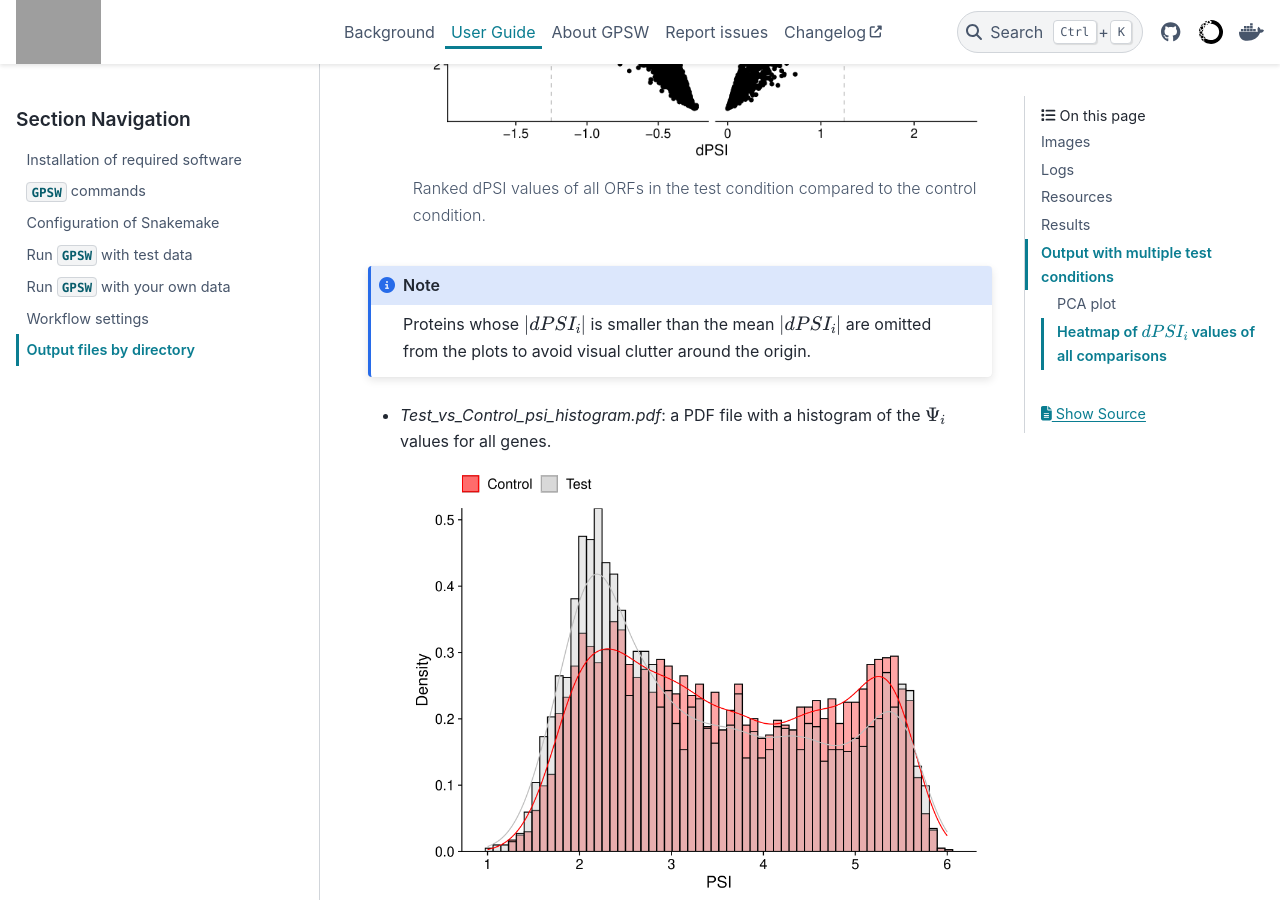
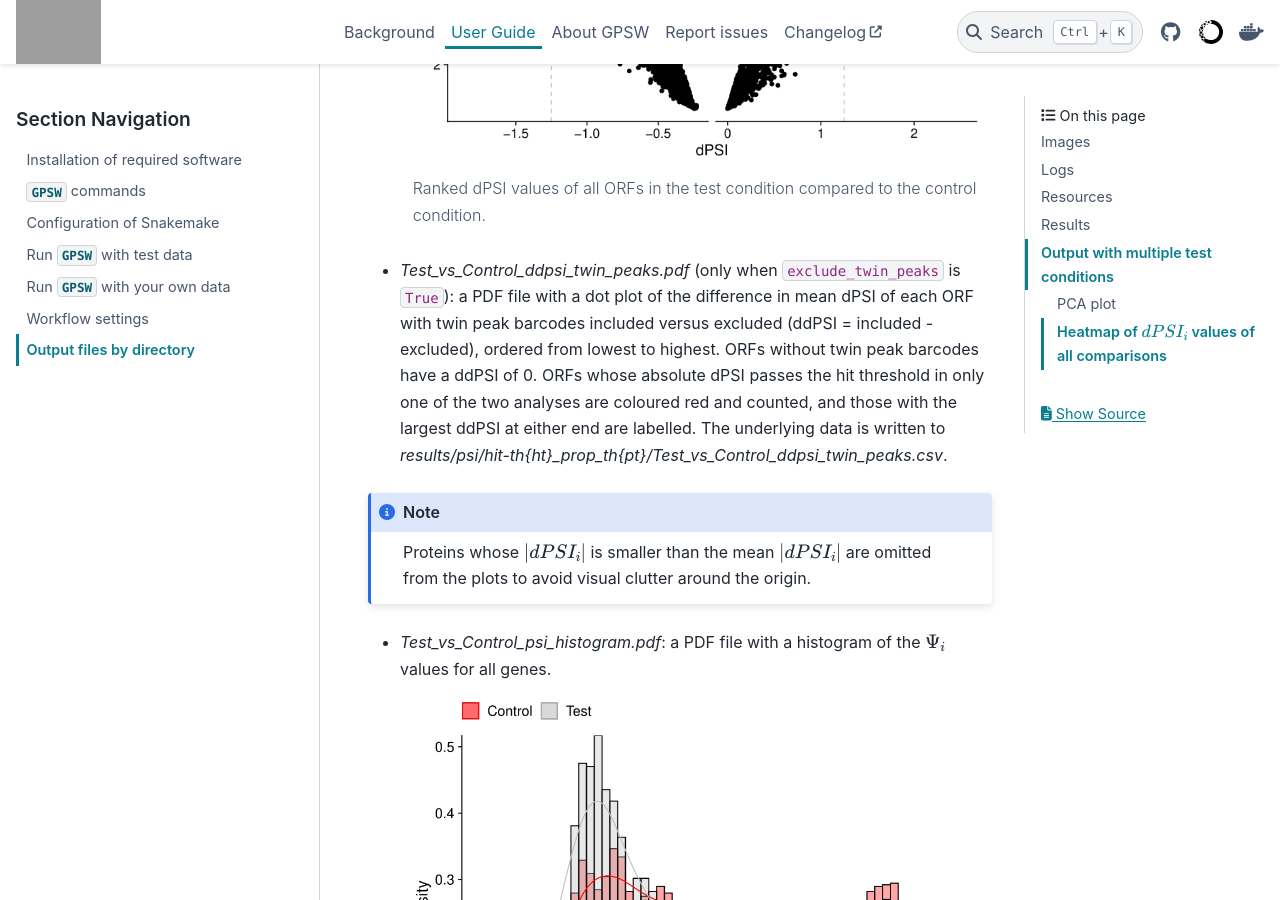
Before and after one commit to niekwit/gps-orfeome, a Sphinx documentation site: the page built from docs/output_files_by_directory.rst, in a window 1280 px wide and 900 px high, scrolled down 4343 px. Built offline with Sphinx 7.4.7 and the PyData theme 0.15.4, drawn with Linux system fonts in a browser that asks for light colours; grey boxes are pictures that could not be loaded.

Commit message:
added ddPSI plot

```diff
--- a/docs/output_files_by_directory.rst
+++ b/docs/output_files_by_directory.rst
@@ -79,6 +79,7 @@
       ├── plot_histograms
       │   └── hit-th1.25_prop_th0.4.log
       ├── plot_psi
+      │   ├── ddpsi_twin_peaks_hit-th1.25_prop_th0.4_Test_vs_Control.log
       │   ├── dpsi_rank_hit-th1.25_prop_th0.4.log
       │   └── hit-th1.25_prop_th0.4.log
       └── snakemake
@@ -146,6 +147,7 @@
       ├── psi
       │   └── hit-th1.25_prop_th0.4
       │       ├── Test_vs_Control_barcode.summary.csv
+      │       ├── Test_vs_Control_ddpsi_twin_peaks.csv
       │       └── Test_vs_Control_gene.summary.csv
       ├── psi_plots
       │   └── hit-th1.25_prop_th0.4
@@ -170,6 +172,7 @@
       │       │       ├── CHST9_IOH80001.pdf
       │       │       ├── SLC31A2_U13112.pdf
       │       │       └── XKR8_IOH14631.pdf
+      │       ├── Test_vs_Control_ddpsi_twin_peaks.pdf
       │       ├── Test_vs_Control_dpsi_histogram.pdf
       │       ├── Test_vs_Control_dpsi_rank.pdf
       │       ├── Test_vs_Control_dpsi_sd_histogram.pdf
@@ -471,6 +474,8 @@
 
      Ranked dPSI values of all ORFs in the test condition compared to the control condition.
 
+- `Test_vs_Control_ddpsi_twin_peaks.pdf` (only when ``exclude_twin_peaks`` is ``True``): a PDF file with a dot plot of the difference in mean dPSI of each ORF with twin peak barcodes included versus excluded (ddPSI = included - excluded), ordered from lowest to highest. ORFs without twin peak barcodes have a ddPSI of 0. ORFs whose absolute dPSI passes the hit threshold in only one of the two analyses are coloured red and counted, and those with the largest ddPSI at either end are labelled. The underlying data is written to `results/psi/hit-th{ht}_prop_th{pt}/Test_vs_Control_ddpsi_twin_peaks.csv`.
+
 .. note::
 
    Proteins whose :math:`|dPSI_i|` is smaller than the mean :math:`|dPSI_i|` are omitted from the plots to avoid visual clutter around the origin.
--- /dev/null
+++ b/workflow/report/ddpsi_twin_peaks.rst
@@ -0,0 +1 @@
+Difference in mean dPSI per ORF with twin peak barcodes included versus excluded (ddPSI = included - excluded), ordered from lowest to highest. ORFs without twin peak barcodes have a ddPSI of 0 (between the dotted lines). ORFs whose absolute dPSI passes the hit threshold in only one of the two analyses are coloured red, and those with the largest ddPSI at either end are labelled.
```
Also changed, not shown: 3 other files.
